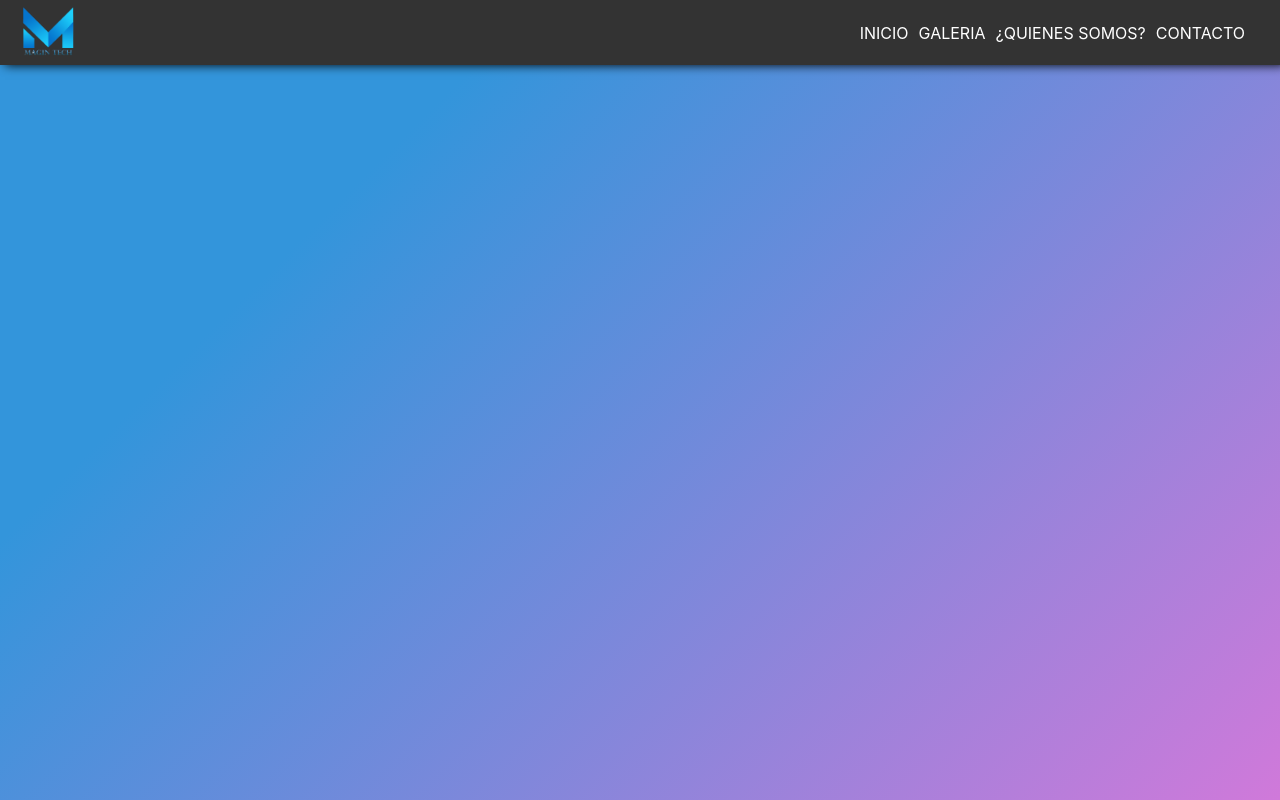
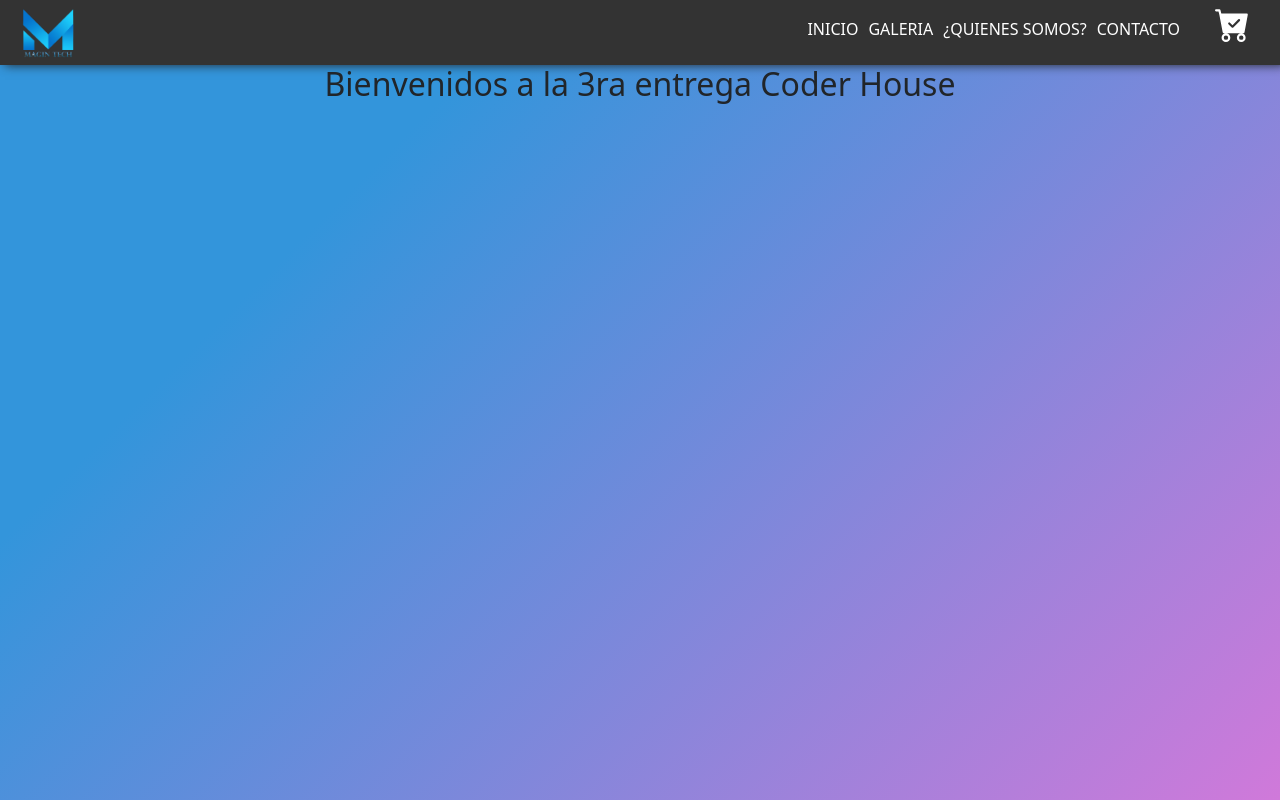
Before and after one commit to Ramasalerno/CoderHouse-React, a React (Create React App) app: page / in a window 1280 px wide. Built offline with nearby package versions, Linux system fonts and the light colour scheme.

Commit message:
Entrega desafío n4

```diff
--- a/package.json
+++ b/package.json
@@ -6,8 +6,11 @@
     "@testing-library/jest-dom": "^5.15.0",
     "@testing-library/react": "^11.2.7",
     "@testing-library/user-event": "^12.8.3",
+    "bootstrap": "^5.1.3",
     "react": "^17.0.2",
+    "react-bootstrap": "^2.0.2",
     "react-dom": "^17.0.2",
+    "react-icons": "^4.3.1",
     "react-scripts": "4.0.3",
     "web-vitals": "^1.1.2"
   },
--- a/src/App.css
+++ b/src/App.css
@@ -29,14 +29,17 @@ body {
 }
 
 .menu_items li {
-    border-radius: 3px;
     margin: 0 5px;
-    text-decoration: none;
     font-size: 16px;
     display: block;
     text-transform: uppercase;
+    margin-top: 10px;
+}
+
+.menu_items a {
+    text-decoration: none;
     color: white;
-    border-radius: 5px;
+
 }
 
 
--- a/src/App.js
+++ b/src/App.js
@@ -1,11 +1,13 @@
 import './App.css';
-import NavBar from './componentes/NavBar';
+import { ItemListContainer } from './componentes/ItemListContainer/ItemListContainer';
+import { NavBar } from './componentes/NavBar/NavBar';
 
 
 function App() {
   return (
     <div className="App">
      <NavBar/>
+     <ItemListContainer greeting="Bienvenidos a la 3ra entrega Coder House"/>
     </div>
   );
 }
--- /dev/null
+++ b/src/componentes/CartWidget/CartWidget.js
@@ -0,0 +1,11 @@
+import React from 'react'
+import {BsFillCartCheckFill} from 'react-icons/bs'
+import './estiloCartWidget.css'
+
+export const CartWidget = () => {
+    return (
+        <div>
+            <BsFillCartCheckFill className="carrito"/>
+        </div>
+    )
+}
--- /dev/null
+++ b/src/componentes/CartWidget/estiloCartWidget.css
@@ -0,0 +1,5 @@
+.carrito {
+    font-size: 35px;
+    color: white;
+    margin-left: 30px;
+}
--- /dev/null
+++ b/src/componentes/ItemListContainer/ItemListContainer.js
@@ -0,0 +1,11 @@
+import React from 'react'
+import { Container } from 'react-bootstrap'
+
+export const ItemListContainer = ( {greeting} ) => {
+    return (
+        <Container className="">
+            <h2 className="text-center"> {greeting} </h2>
+        </Container>
+
+    )
+}
--- /dev/null
+++ b/src/componentes/Logo/Logo.js
@@ -0,0 +1,10 @@
+import React from 'react'
+import magintech from "../imagenes/magintech.png"
+
+export const Logo = () => {
+    return (
+        <div className="logo">
+             <img src={magintech} alt="Logo de la pagina"></img>
+        </div>
+    )
+}
--- a/src/componentes/NavBar.js
+++ /dev/null
@@ -1,26 +0,0 @@
-import magintech from "./imagenes/magintech.png"
-
-const NavBar = () => {
-
-    return (
-
-            <div>
-                <header>
-                         <nav className="menu">
-                             <ul className="menu_items">
-                                <li>Inicio</li>
-                                <li>Galeria</li>
-                                <li>¿Quienes somos?</li>
-                                <li>Contacto</li>
-                             </ul>
-                             <div className="logo">
-                             <img src={magintech} alt="Logo de la pagina"></img>
-                             </div>
-                    </nav>
-                </header>
-
-            </div>
-    )
-}
-
-export default NavBar
--- /dev/null
+++ b/src/componentes/NavBar/NavBar.js
@@ -0,0 +1,24 @@
+import React from 'react'
+import { Logo } from '../Logo/Logo'
+import { CartWidget } from '../CartWidget/CartWidget'
+
+export const NavBar = () => {
+    return (
+        <div>
+            <header>
+                         <nav className="menu">
+                             <ul className="menu_items">
+                                <li><a href ="index.js">Inicio</a></li>
+                                <li><a href ="index.js">Galeria</a></li>
+                                <li><a href ="index.js">¿Quienes somos?</a></li>
+                                <li><a href ="index.js">Contacto</a></li>
+                             <CartWidget/>
+                             </ul>
+                             <Logo/>
+                    </nav>
+                </header>
+
+
+        </div>
+    )
+}
--- a/src/index.js
+++ b/src/index.js
@@ -3,6 +3,8 @@ import ReactDOM from 'react-dom';
 import './index.css';
 import App from './App';
 import reportWebVitals from './reportWebVitals';
+import 'bootstrap/dist/css/bootstrap.min.css';
+
 
 ReactDOM.render(
   <React.StrictMode>
```
Also changed, not shown: 1 other file (tests, documents, lock files or other folders).
